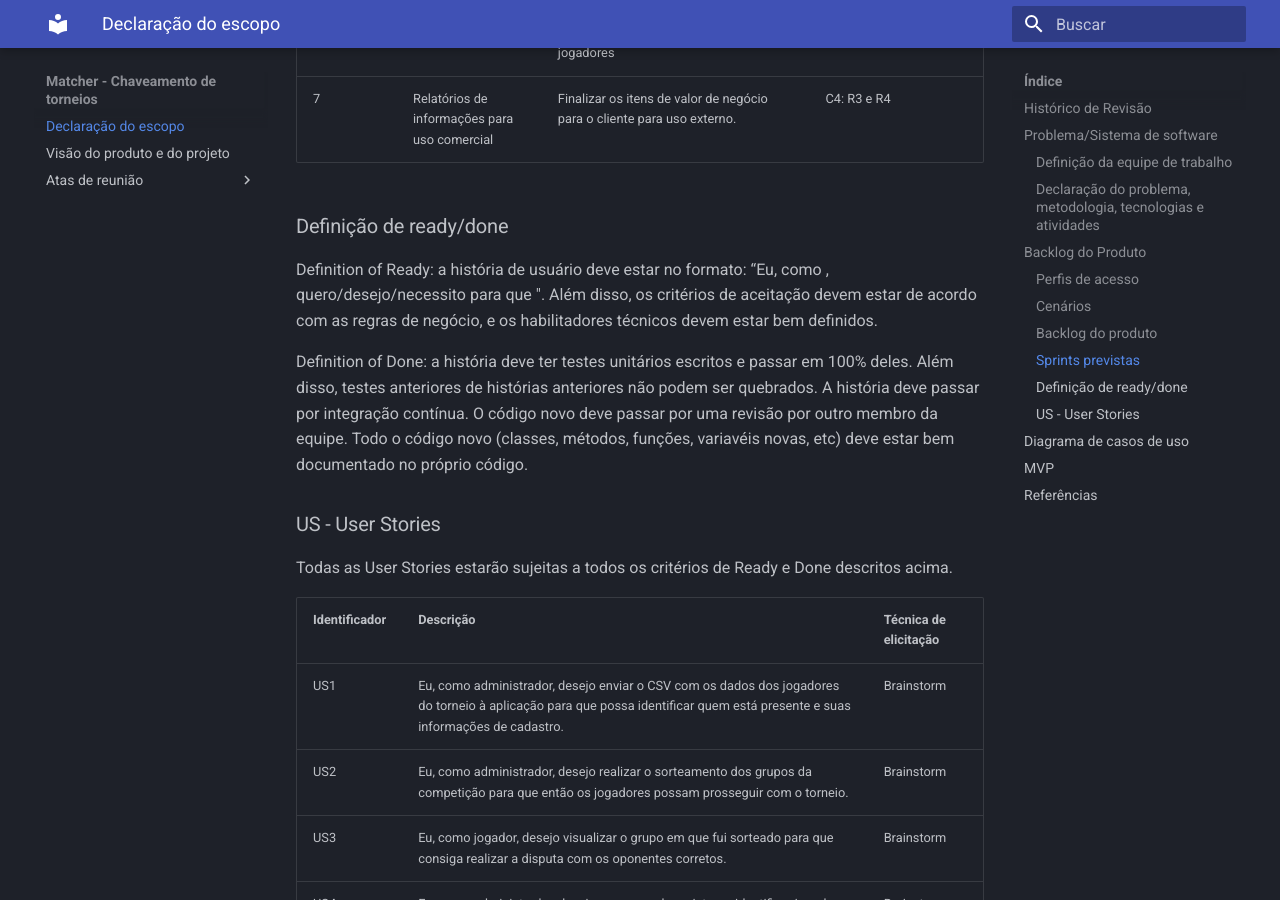
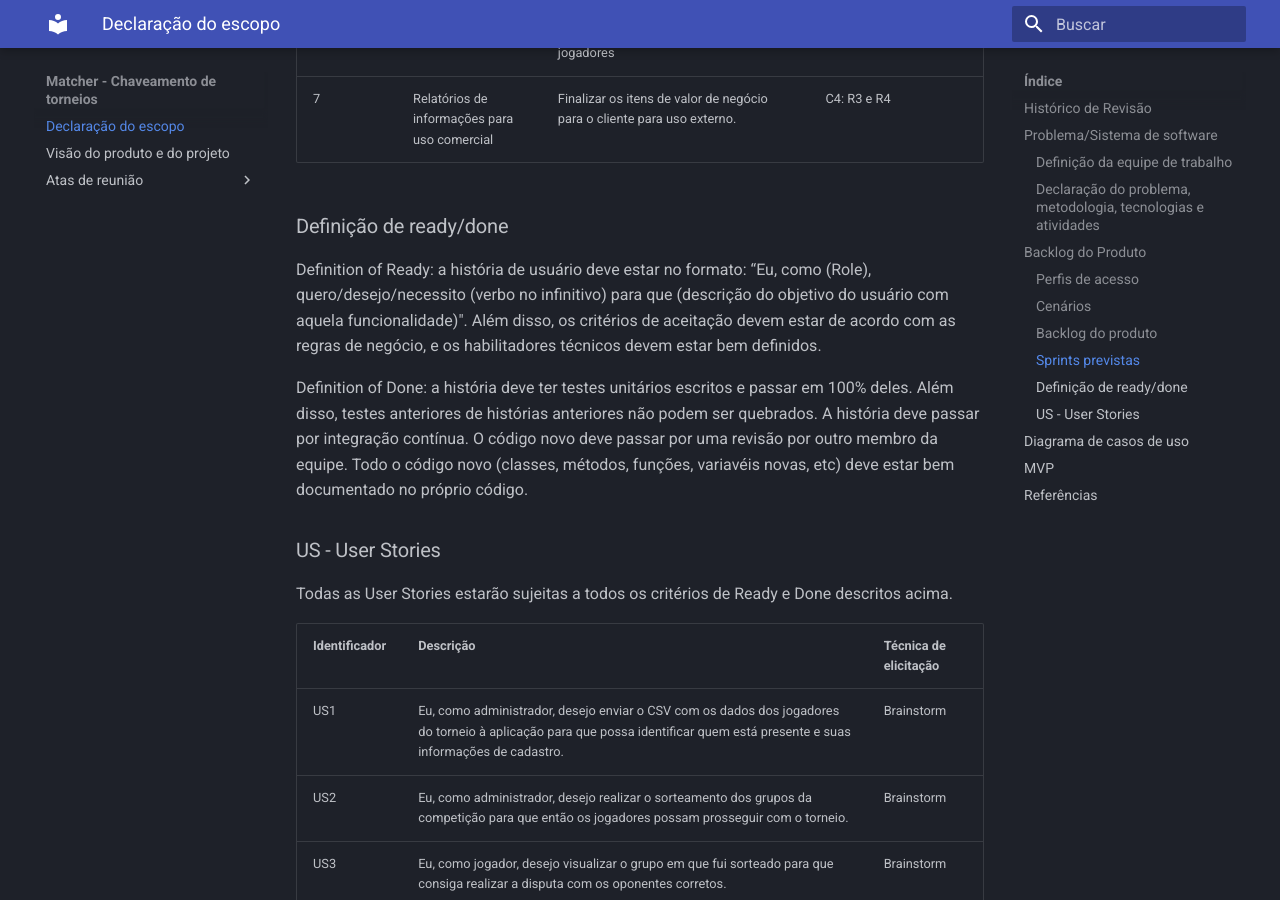
Before and after one commit to FGA0138-MDS-Ajax/2023-2-SIRIUS, an MkDocs documentation site: the page built from docs/escopo.md, in a window 1280 px wide and 900 px high, scrolled down 7245 px. Built offline with MkDocs 1.6.1 and Material for MkDocs 9.7.7, drawn with Linux system fonts in a browser that asks for light colours.

Commit message:
Corrige bug

```diff
--- a/docs/escopo.md
+++ b/docs/escopo.md
@@ -111,7 +111,7 @@ Vamos utilizar as métricas Velocity e Throughput. Como abordagem de testes, usa
 
 ### Definição de ready/done
 
-Definition of Ready: a história de usuário deve estar no formato: “Eu, como <Role>, quero/desejo/necessito <verbo no infinitivo> para que <descrição do objetivo do usuário com aquela funcionalidade>". Além disso, os critérios de aceitação devem estar de acordo com as regras de negócio, e os habilitadores técnicos devem estar bem definidos.
+Definition of Ready: a história de usuário deve estar no formato: “Eu, como (Role), quero/desejo/necessito (verbo no infinitivo) para que (descrição do objetivo do usuário com aquela funcionalidade)". Além disso, os critérios de aceitação devem estar de acordo com as regras de negócio, e os habilitadores técnicos devem estar bem definidos.
 
 
 Definition of Done: a história deve ter testes unitários escritos e passar em 100% deles. Além disso, testes anteriores de histórias anteriores não podem ser quebrados. A história deve passar por integração contínua. O código novo deve passar por uma revisão por outro membro da equipe. Todo o código novo (classes, métodos, funções, variavéis novas, etc) deve estar bem documentado no próprio código.
```
